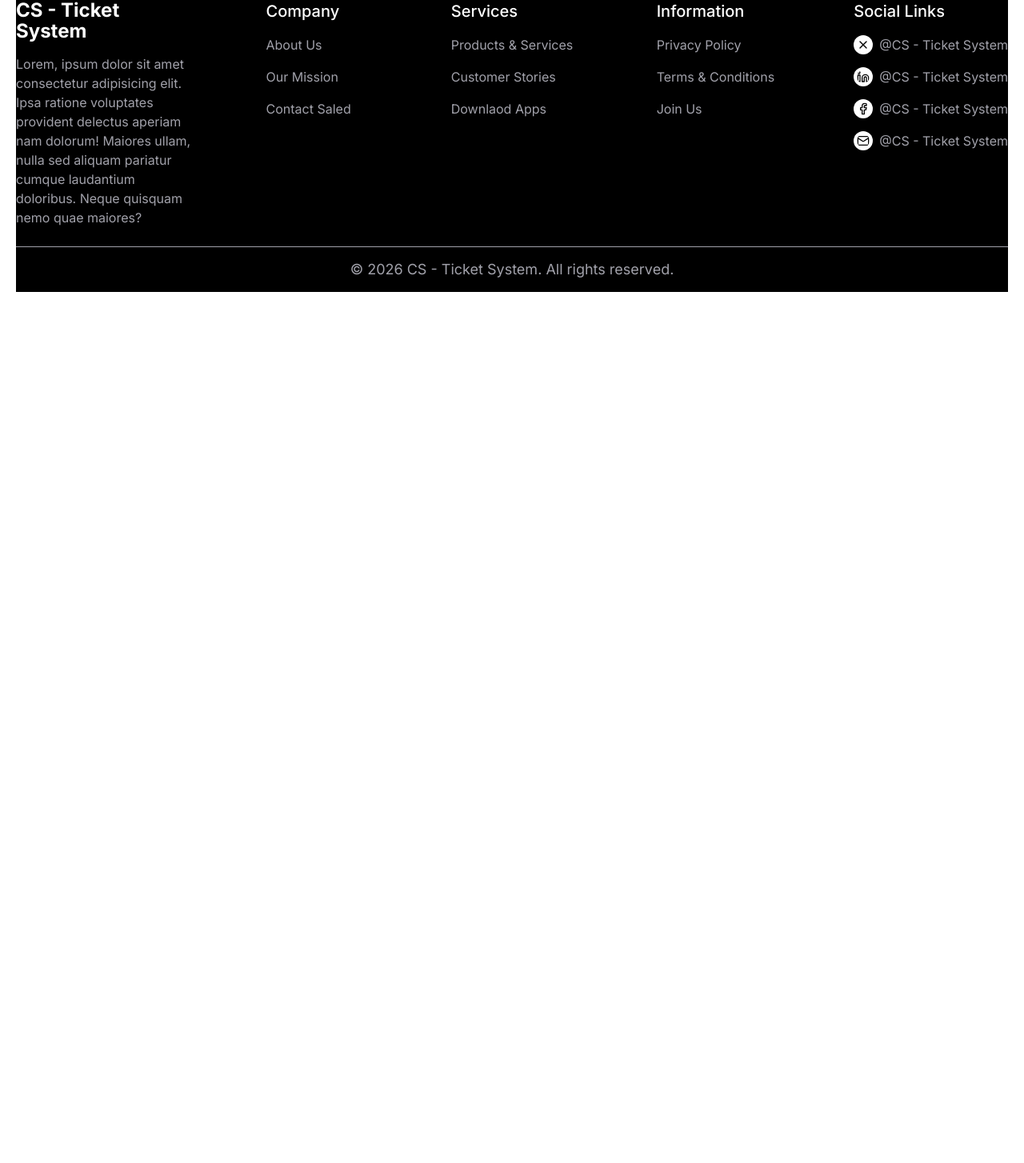
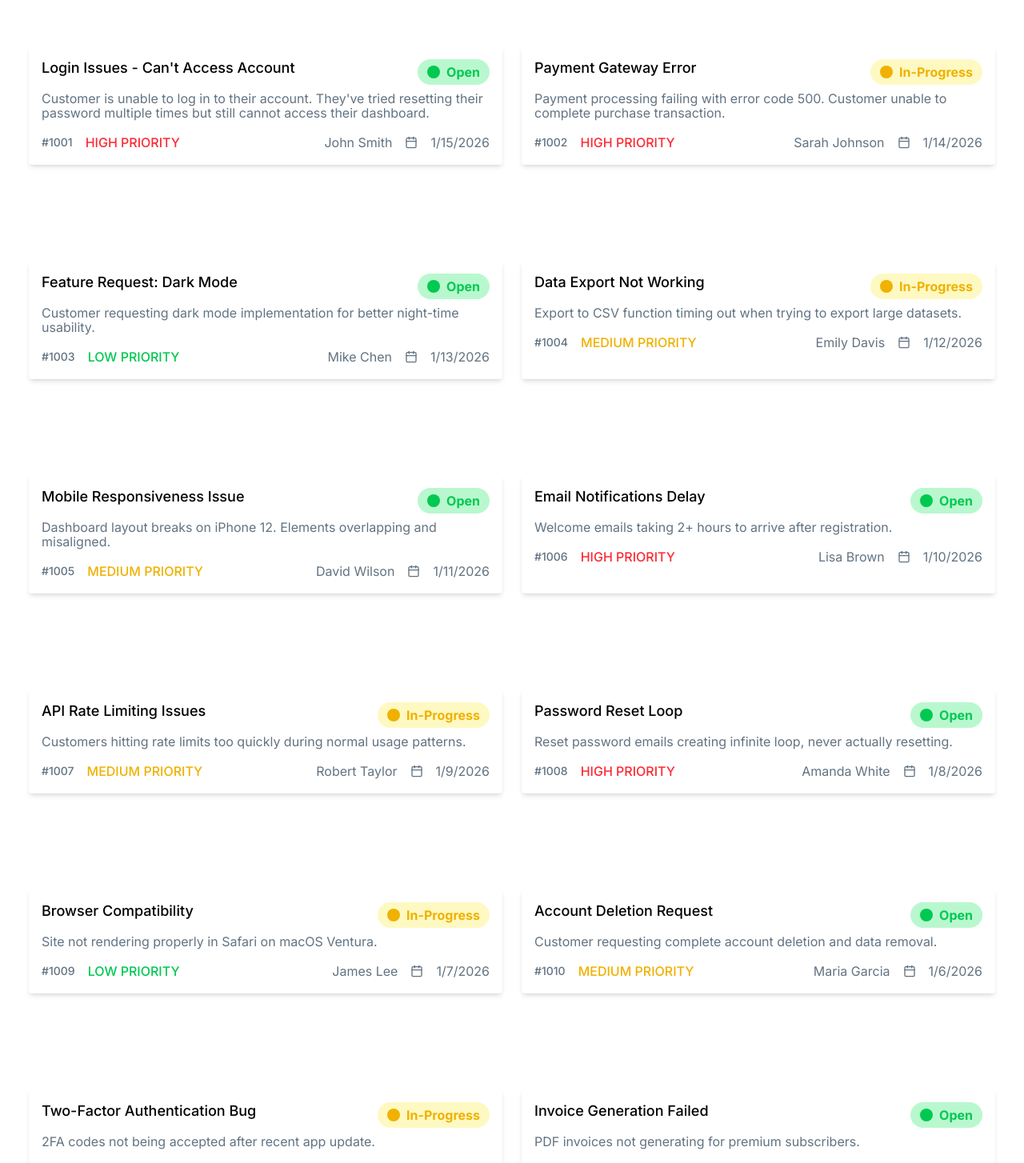
Before and after one commit to anupom998/mission-restart-a2, a React (Vite) app: page / in a window 1280 px wide. Shown: the part 436-1890 px from the top of the page at 80% size. Before the commit the page ends 801 px from the top, so only its background shows below. Built offline with nearby package versions, Linux system fonts and the light colour scheme.

Commit message:
ticket card complete

```diff
--- a/src/App.jsx
+++ b/src/App.jsx
@@ -2,12 +2,15 @@ import './App.css'
 import Banner from './components/Banner'
 import Footer from './components/Footer'
 import Navbar from './components/Navbar'
+import TicketCard from './components/TicketCard'
+import TicketContainer from './components/TicketContainer'
 function App() {
 
   return (
     <>
      <Navbar />
      <Banner />
+     <TicketContainer />
       <Footer />
     </>
   )
--- /dev/null
+++ b/src/components/TicketCard.jsx
@@ -0,0 +1,92 @@
+// import { Calendar } from 'lucide-react';
+
+
+// export default function TicketCard() {
+//     return(
+//         <div className="p-4 rounded-sm shadow-md  my-12 space-y-2">
+//             <div className="flex justify-between">
+//                 <h3 className="sub-heading">Login Issues - Can't Access Account</h3>
+//                 <div className="flex justify-center items-center gap-2 font-bold text-green-700 bg-green-200 py-1 px-3 rounded-full">
+//                     <div className="h-4 w-4 rounded-full bg-green-500"></div>
+//                     <p>Open</p>
+//                 </div>
+//             </div>
+//             <div>
+//                 <p className="paragraph">Customer is unable to log in to their account. They've tried resetting their password multiple times but still...</p>
+//             </div>
+//             <div className='text-[#627382] flex justify-between items-center pt-2'>
+//                 <div className='flex gap-4 items-center justify-center font-medium'>
+//                     <p className='text-sm'>#1001</p>
+//                     <h4 className='text-red-500'>High Priority</h4>
+//                 </div>
+//                 <div className='flex justify-center items-center gap-4'>
+//                     <p>John Smith</p>
+//                     <div className='flex justify-center items-center gap-4'>
+//                         <Calendar />
+//                         <p>1/15/2026</p>
+//                     </div>
+//                 </div>
+//             </div>
+//         </div>
+//     )
+// }
+
+import { Calendar } from 'lucide-react'; // or your preferred icon library
+
+const TicketCard = ({ticket}) => {
+
+    const {id, title, description, customer, priority, status, createdAt} = ticket;
+
+//   priority colors
+  const priorityColors = {
+    high: 'text-red-500',
+    medium: 'text-yellow-500',
+    low: 'text-green-500'
+  };
+
+
+  // Format date
+  const formatDate = (dateString) => {
+    const date = new Date(dateString);
+    return date.toLocaleDateString('en-US', {
+      month: 'numeric',
+      day: 'numeric',
+      year: 'numeric'
+    });
+  };
+
+  return (
+    <div className="p-4 rounded-sm shadow-md my-12 space-y-2">
+      <div className="flex justify-between">
+        <h3 className="sub-heading">{title}</h3>
+        <div className={`flex justify-center items-center gap-2 font-bold py-1 px-3 rounded-full ${status === "Open" ? "text-green-500 bg-green-200" : "text-yellow-500 bg-yellow-100"}`}>
+          <div className={`h-4 w-4 rounded-full ${status === "Open" ? "bg-green-500" : "bg-yellow-500"}`}></div>
+          <p className="capitalize">{status}</p>
+        </div>
+      </div>
+
+      <div>
+        <p className="paragraph">{description}</p>
+      </div>
+
+      <div className='text-[#627382] flex justify-between items-center pt-2'>
+        <div className='flex gap-4 items-center justify-center font-medium'>
+          <p className='text-sm'>#{id}</p>
+          <h4 className={`uppercase ${priorityColors[priority.toLowerCase()]}`}>
+            {priority} Priority
+          </h4>
+        </div>
+
+        <div className='flex justify-center items-center gap-4'>
+          <p>{customer}</p>
+          <div className='flex justify-center items-center gap-4'>
+            <Calendar size={16} />
+            <p>{formatDate(createdAt)}</p>
+          </div>
+        </div>
+      </div>
+    </div>
+  );
+};
+
+export default TicketCard;
--- /dev/null
+++ b/src/components/TicketContainer.jsx
@@ -0,0 +1,17 @@
+import TicketCard from './TicketCard';
+import {tickets} from "../data/tickets"
+
+export default function TicketContainer() {
+    return(
+        <div className="container mx-auto px-4">
+            <h1 className="heading my-8">Customer Tickets</h1>
+
+            {/* Grid layout for tickets */}
+            <div className="grid grid-cols-1 lg:grid-cols-2 gap-6">
+                {tickets.map((ticket) => (
+                    <TicketCard key={ticket.id} ticket={ticket} />
+                ))}
+            </div>
+        </div>
+    )
+}
--- /dev/null
+++ b/src/data/tickets.js
@@ -0,0 +1,137 @@
+export const tickets = [
+  {
+    id: 1001,
+    title: "Login Issues - Can't Access Account",
+    description: "Customer is unable to log in to their account. They've tried resetting their password multiple times but still cannot access their dashboard.",
+    customer: "John Smith",
+    priority: "High",
+    status: "Open",
+    createdAt: "2026-01-15T10:30:00Z"
+  },
+  {
+    id: 1002,
+    title: "Payment Gateway Error",
+    description: "Payment processing failing with error code 500. Customer unable to complete purchase transaction.",
+    customer: "Sarah Johnson",
+    priority: "High",
+    status: "In-Progress",
+    createdAt: "2026-01-14T14:20:00Z"
+  },
+  {
+    id: 1003,
+    title: "Feature Request: Dark Mode",
+    description: "Customer requesting dark mode implementation for better night-time usability.",
+    customer: "Mike Chen",
+    priority: "Low",
+    status: "Open",
+    createdAt: "2026-01-13T09:15:00Z"
+  },
+  {
+    id: 1004,
+    title: "Data Export Not Working",
+    description: "Export to CSV function timing out when trying to export large datasets.",
+    customer: "Emily Davis",
+    priority: "Medium",
+    status: "In-Progress",
+    createdAt: "2026-01-12T16:45:00Z"
+  },
+  {
+    id: 1005,
+    title: "Mobile Responsiveness Issue",
+    description: "Dashboard layout breaks on iPhone 12. Elements overlapping and misaligned.",
+    customer: "David Wilson",
+    priority: "Medium",
+    status: "Open",
+    createdAt: "2026-01-11T11:30:00Z"
+  },
+  {
+    id: 1006,
+    title: "Email Notifications Delay",
+    description: "Welcome emails taking 2+ hours to arrive after registration.",
+    customer: "Lisa Brown",
+    priority: "High",
+    status: "Open",
+    createdAt: "2026-01-10T08:20:00Z"
+  },
+  {
+    id: 1007,
+    title: "API Rate Limiting Issues",
+    description: "Customers hitting rate limits too quickly during normal usage patterns.",
+    customer: "Robert Taylor",
+    priority: "Medium",
+    status: "In-Progress",
+    createdAt: "2026-01-09T13:40:00Z"
+  },
+  {
+    id: 1008,
+    title: "Password Reset Loop",
+    description: "Reset password emails creating infinite loop, never actually resetting.",
+    customer: "Amanda White",
+    priority: "High",
+    status: "Open",
+    createdAt: "2026-01-08T10:10:00Z"
+  },
+  {
+    id: 1009,
+    title: "Browser Compatibility",
+    description: "Site not rendering properly in Safari on macOS Ventura.",
+    customer: "James Lee",
+    priority: "Low",
+    status: "In-Progress",
+    createdAt: "2026-01-07T15:55:00Z"
+  },
+  {
+    id: 1010,
+    title: "Account Deletion Request",
+    description: "Customer requesting complete account deletion and data removal.",
+    customer: "Maria Garcia",
+    priority: "Medium",
+    status: "Open",
+    createdAt: "2026-01-06T12:25:00Z"
+  },
+  {
+    id: 1011,
+    title: "Two-Factor Authentication Bug",
+    description: "2FA codes not being accepted after recent app update.",
+    customer: "Thomas Anderson",
+    priority: "High",
+    status: "In-Progress",
+    createdAt: "2026-01-05T09:50:00Z"
+  },
+  {
+    id: 1012,
+    title: "Invoice Generation Failed",
+    description: "PDF invoices not generating for premium subscribers.",
+    customer: "Patricia Moore",
+    priority: "Medium",
+    status: "Open",
+    createdAt: "2026-01-04T14:15:00Z"
+  },
+  {
+    id: 1013,
+    title: "Search Functionality Broken",
+    description: "Search returns no results even for known existing items.",
+    customer: "Kevin Zhang",
+    priority: "High",
+    status: "Open",
+    createdAt: "2026-01-03T11:35:00Z"
+  },
+  {
+    id: 1014,
+    title: "UI Glitch on Settings Page",
+    description: "Toggle switches not responding on mobile devices.",
+    customer: "Rachel Green",
+    priority: "Low",
+    status: "In-Progress",
+    createdAt: "2026-01-02T16:20:00Z"
+  },
+  {
+    id: 1015,
+    title: "Subscription Renewal Failed",
+    description: "Auto-renewal not processing for annual subscriptions.",
+    customer: "William Turner",
+    priority: "High",
+    status: "Open",
+    createdAt: "2026-01-01T10:05:00Z"
+  }
+];
--- a/src/index.css
+++ b/src/index.css
@@ -24,6 +24,7 @@ body{
     font-size: 16px;
     line-height: 18px;
     letter-spacing: 0%;
+    color: #627382
 }
 
 .link{
```
Also changed, not shown: src/components/MainSection.jsx (added).
